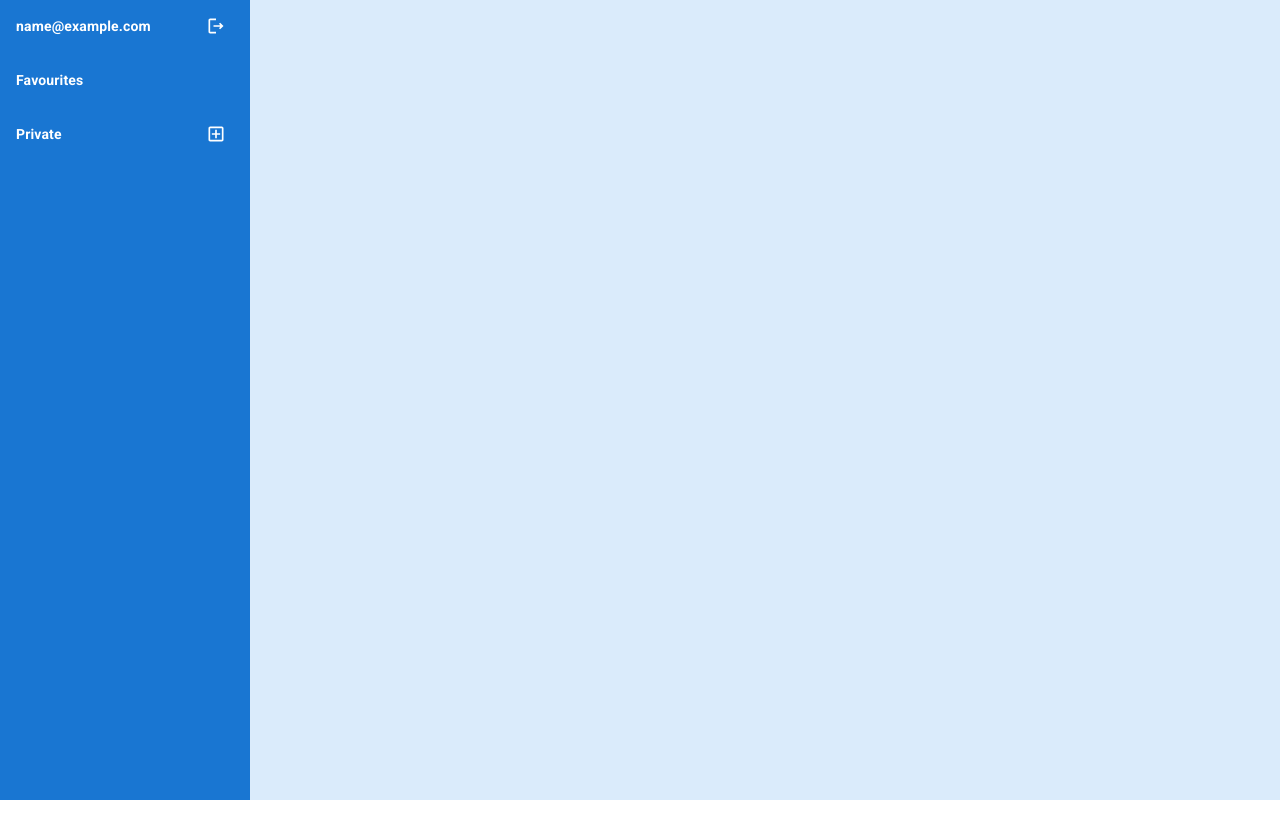
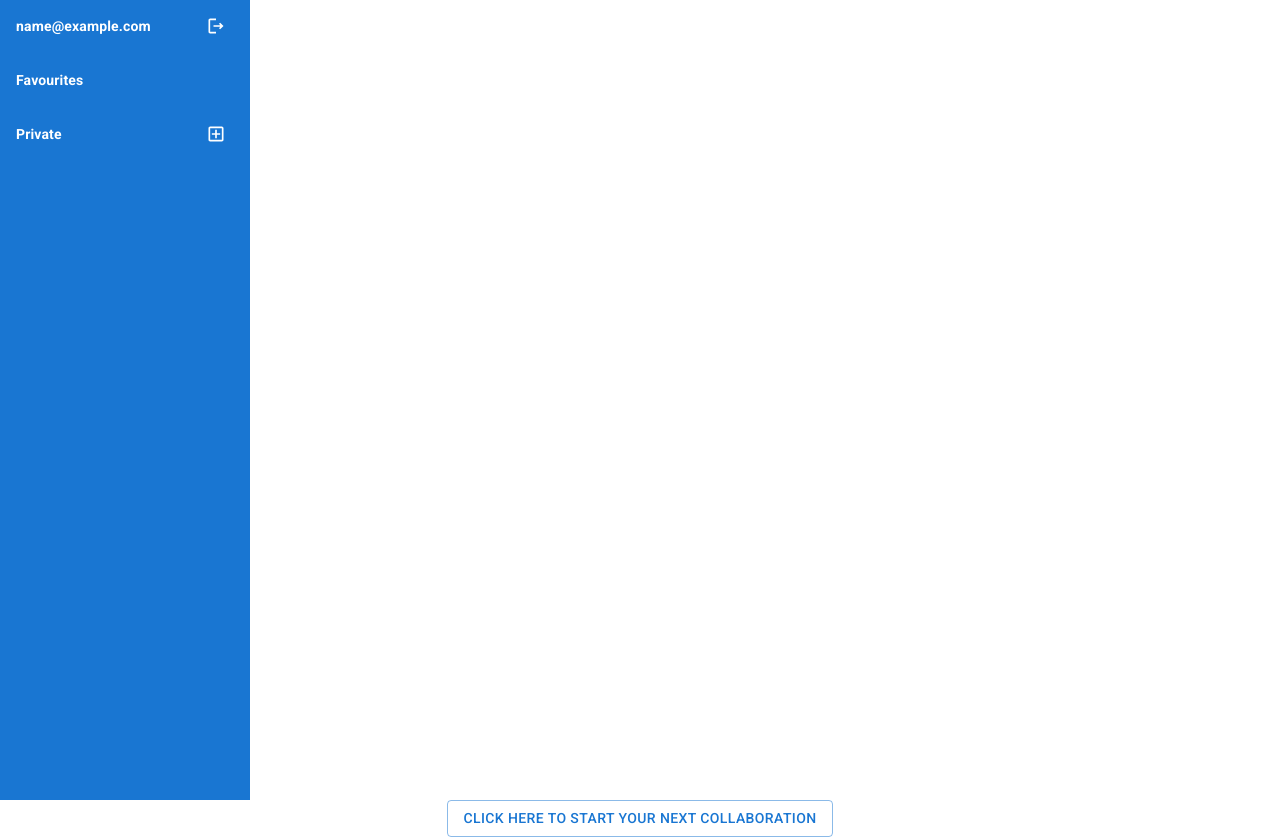
Before and after one commit to shennamt/sync-frontend, a React (Create React App) app: page / in a window 1280 px wide. Before the commit the page ends 800 px from the top, so only its background shows below. Built offline with nearby package versions, Linux system fonts and the light colour scheme; sample sign-in values are in the browser's storage; a web font is replaced by a local one.

Commit message:
chore: updated iconButton event listener in sidenav to fix MUI error

```diff
--- a/src/components/CommonUse/SideNav.js
+++ b/src/components/CommonUse/SideNav.js
@@ -54,8 +54,8 @@ const SideNav = () => {
             <Typography variant='body2' fontWeight='700' style={{ color: 'white' }}>
               {user.email}
             </Typography>
-            <IconButton>
-              <LogoutOutlinedIcon fontSize='small' onClick={handleClick} style={{ color: 'white' }}/>
+            <IconButton onClick={handleClick}>
+              <LogoutOutlinedIcon fontSize='small' style={{ color: 'white' }}/>
             </IconButton>
           </Box>
         </ListItem>
--- a/src/pages/HomePage/HomePage.css
+++ /dev/null
@@ -1,14 +0,0 @@
-body {
-  margin: 0;
-  font-family: 'Work Sans', sans-serif;
-  font-size: 14px;
-  line-height: 1.3em;
-}
-
-.Dashboard {
-  height: 100vh;
-  display: grid;
-  grid-template-rows: 40px 50px 1fr;
-  line-height: 1.3em;
-  background-color: #DAEBFB;
-}
--- a/src/pages/HomePage/HomePage.js
+++ b/src/pages/HomePage/HomePage.js
@@ -1,13 +1,24 @@
-import React from "react";
-import './HomePage.css'
-import SideNav from "components/CommonUse/SideNav";
-
-import DashboardNav from "components/DashboardNav/DashboardNav";
+import React from "react"
+import SideNav from "components/CommonUse/SideNav"
+import { Box } from "@mui/material"
+import LoadingButton from '@mui/lab/LoadingButton';
 
 const HomePage = () => {
   return (
-    <div className="Dashboard">
+    <div className="HomePage">
       <SideNav />
+      <Box sx={{
+        height: '100%',
+        display: 'flex',
+        alignItems: 'center',
+        justifyContent: 'center'
+      }}>
+        <LoadingButton
+          variant='outlined'
+        >
+          Click here to Start Your Next Collaboration
+        </LoadingButton>
+      </Box>
     </div>
   );
 };
```
